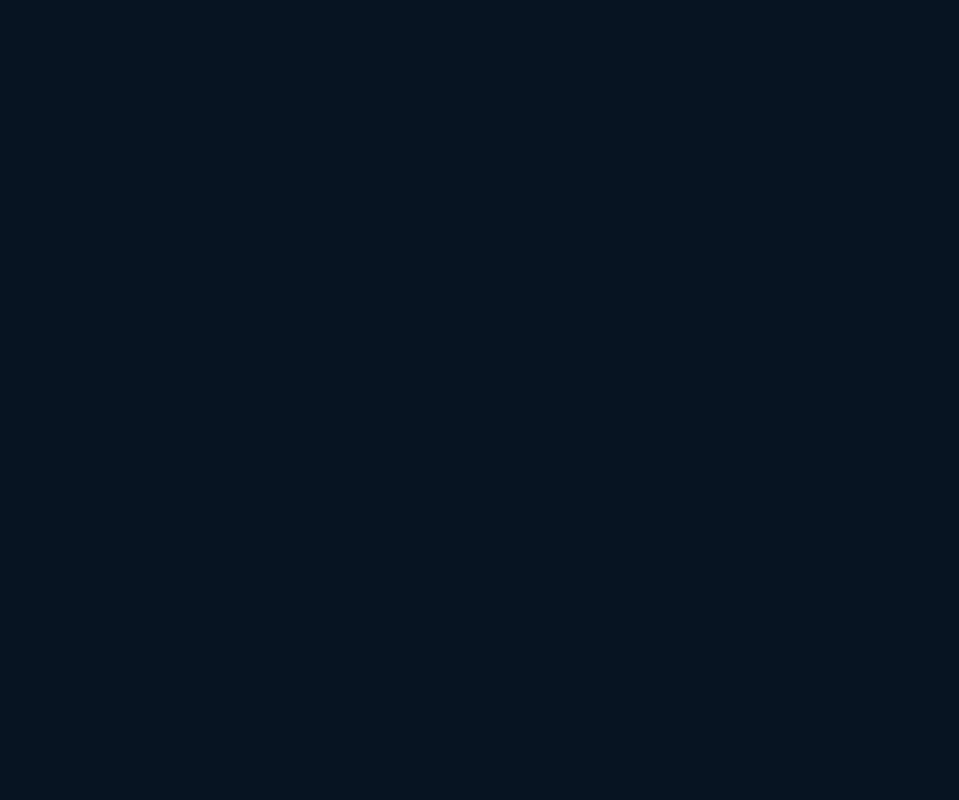
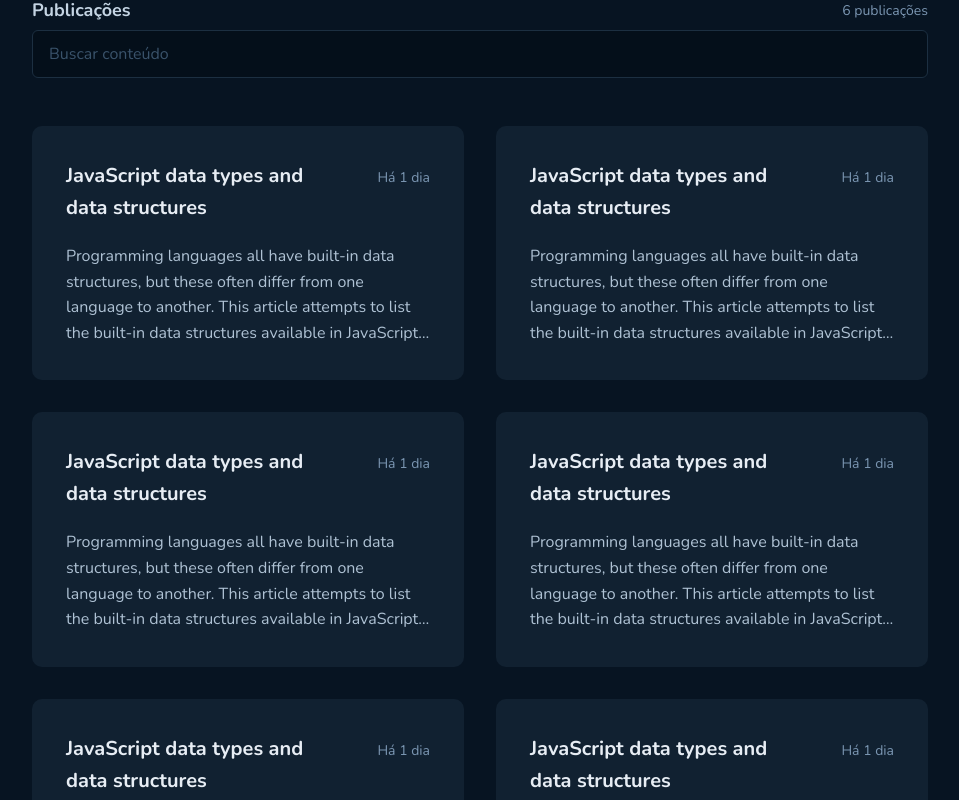
Before and after one commit to gustavoazevedoo/github-blog, a React (Vite) app: page / in a window 1280 px wide. Shown: the part 500-1300 px from the top of the page, without its empty margins (160-1119 px from the left). Before the commit the page ends 800 px from the top, so only its background shows below. Built offline with nearby package versions, Linux system fonts and the light colour scheme.

Commit message:
add posts

```diff
--- a/src/App.tsx
+++ b/src/App.tsx
@@ -1,6 +1,6 @@
 import { ThemeProvider } from 'styled-components'
 import { Header } from './components/Header'
-import { Profile } from './components/Profile'
+import { Home } from './pages/Home'
 import { GlobalStyle } from './styles/GlobalStyle'
 import { defaultTheme } from './styles/themes/default'
 
@@ -10,7 +10,7 @@
       <GlobalStyle />
       <Header />
 
-      <Profile />
+      <Home />
     </ThemeProvider>
   )
 }
--- /dev/null
+++ b/src/pages/Home/index.tsx
@@ -0,0 +1,114 @@
+import { Profile } from '../../components/Profile'
+import { PostCard, PostList, SearchForm } from './styles'
+
+export function Home() {
+  return (
+    <>
+      <Profile />
+
+      <SearchForm action="">
+        <header>
+          <h3>Publicações</h3>
+          <span>6 publicações</span>
+        </header>
+
+        <input type="text" placeholder="Buscar conteúdo" />
+      </SearchForm>
+
+      <PostList>
+        <PostCard href="/">
+          <header>
+            <h2>JavaScript data types and data structures</h2>
+            <span>Há 1 dia</span>
+          </header>
+
+          <p>
+            Programming languages all have built-in data structures, but these
+            often differ from one language to another. This article attempts to
+            list the built-in data structures available in JavaScript and what
+            properties they have. These can be used to build other data
+            structures. Wherever possible, comparisons with other languages are
+            drawn.
+          </p>
+        </PostCard>
+
+        <PostCard href="/">
+          <header>
+            <h2>JavaScript data types and data structures</h2>
+            <span>Há 1 dia</span>
+          </header>
+
+          <p>
+            Programming languages all have built-in data structures, but these
+            often differ from one language to another. This article attempts to
+            list the built-in data structures available in JavaScript and what
+            properties they have. These can be used to build other data
+            structures. Wherever possible, comparisons with other languages are
+            drawn.
+          </p>
+        </PostCard>
+
+        <PostCard href="/">
+          <header>
+            <h2>JavaScript data types and data structures</h2>
+            <span>Há 1 dia</span>
+          </header>
+
+          <p>
+            Programming languages all have built-in data structures, but these
+            often differ from one language to another. This article attempts to
+            list the built-in data structures available in JavaScript and what
+            properties they have. These can be used to build other data
+            structures. Wherever possible, comparisons with other languages are
+            drawn.
+          </p>
+        </PostCard>
+
+        <PostCard href="/">
+          <header>
+            <h2>JavaScript data types and data structures</h2>
+            <span>Há 1 dia</span>
+          </header>
+
+          <p>
+            Programming languages all have built-in data structures, but these
+            often differ from one language to another. This article attempts to
+            list the built-in data structures available in JavaScript and what
+            properties they have. These can be used to build other data
+            structures. Wherever possible, comparisons with other languages are
+            drawn.
+          </p>
+        </PostCard>
+
+        <PostCard href="/">
+          <header>
+            <h2>JavaScript data types and data structures</h2>
+            <span>Há 1 dia</span>
+          </header>
+
+          <p>
+            Programming languages all have built-in data structures, but these
+            often differ from one language to another. This article attempts to
+            list the built-in data structures available in JavaScript and what
+            properties they have. These can be used to build other data
+            structures. Wherever possible, comparisons with other languages are
+            drawn.
+          </p>
+        </PostCard>
+
+        <PostCard href="/">
+          <header>
+            <h2>JavaScript data types and data structures</h2>
+            <span>Há 1 dia</span>
+          </header>
+
+          <p>
+            Programming languages all have built-in data structures, but these
+            often differ from one language to another. This article attempts to
+            drawn.
+          </p>
+        </PostCard>
+      </PostList>
+    </>
+  )
+}
--- /dev/null
+++ b/src/pages/Home/styles.ts
@@ -0,0 +1,94 @@
+import styled from 'styled-components'
+
+export const SearchForm = styled.form`
+  max-width: 56rem;
+  width: 100%;
+  margin: 4.5rem auto 0;
+
+  header {
+    display: flex;
+    align-items: center;
+    justify-content: space-between;
+    margin-bottom: 0.5rem;
+
+    h3 {
+      font-size: 1.125rem;
+      color: ${({ theme }) => theme['base-subtitle']};
+    }
+
+    span {
+      font-size: 0.875rem;
+      color: ${({ theme }) => theme['base-span']};
+    }
+  }
+
+  input {
+    width: 100%;
+    background-color: ${({ theme }) => theme['base-input']};
+    border: 1px solid ${({ theme }) => theme['base-border']};
+    padding: 0.75rem 1rem;
+    border-radius: 6px;
+    color: ${({ theme }) => theme['base-text']};
+
+    ::placeholder {
+      font-size: 1rem;
+      color: ${({ theme }) => theme['base-label']};
+    }
+  }
+`
+
+export const PostList = styled.section`
+  max-width: 56rem;
+  width: 100%;
+  margin: 3rem auto 2rem;
+
+  display: grid;
+  grid-template-columns: repeat(2, 1fr);
+  gap: 2rem;
+`
+
+export const PostCard = styled.a`
+  display: block;
+
+  font-size: 1rem;
+  line-height: 1.6;
+  color: ${({ theme }) => theme['base-text']};
+  text-decoration: none;
+
+  background-color: ${({ theme }) => theme['base-post']};
+  padding: 2rem;
+  border-radius: 10px;
+  border: 2px solid transparent;
+  transition: border 200ms;
+
+  &:hover {
+    border: 2px solid ${({ theme }) => theme['base-border']};
+  }
+
+  header {
+    display: flex;
+    align-items: baseline;
+    justify-content: space-between;
+
+    margin-bottom: 1.25rem;
+
+    h2 {
+      font-size: 1.25rem;
+      color: ${({ theme }) => theme['base-title']};
+
+      max-width: 17.5rem;
+    }
+
+    span {
+      font-size: 0.875rem;
+      color: ${({ theme }) => theme['base-span']};
+    }
+  }
+
+  p {
+    overflow: hidden;
+    -webkit-line-clamp: 4;
+    display: -webkit-box;
+    -webkit-box-orient: vertical;
+  }
+`
```
